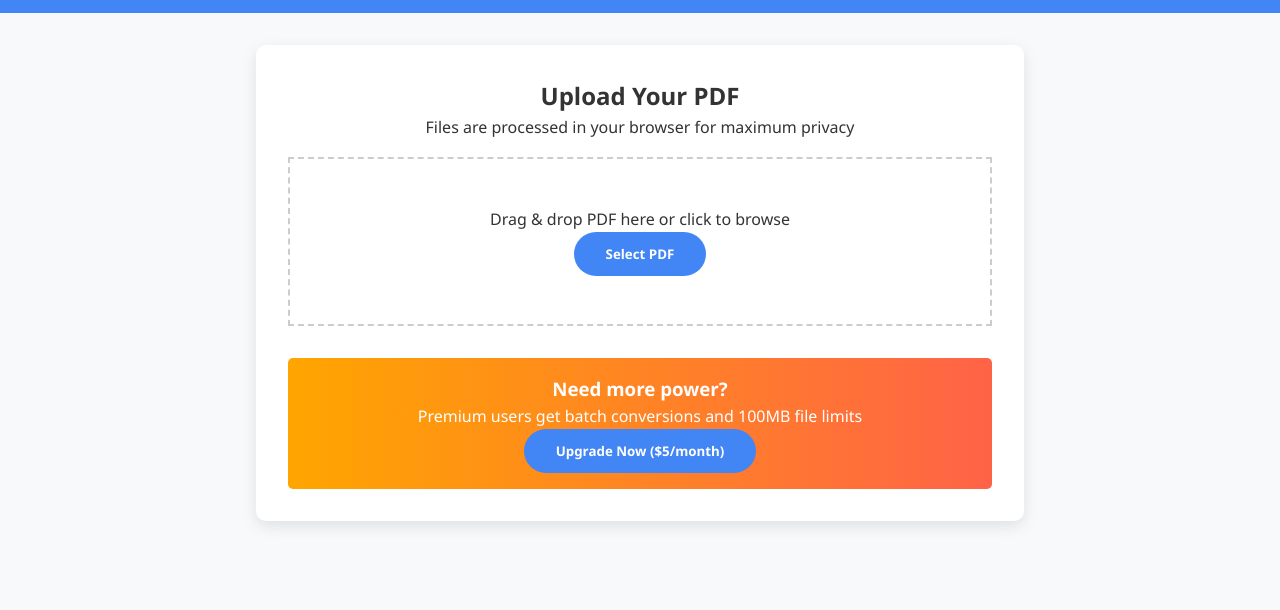
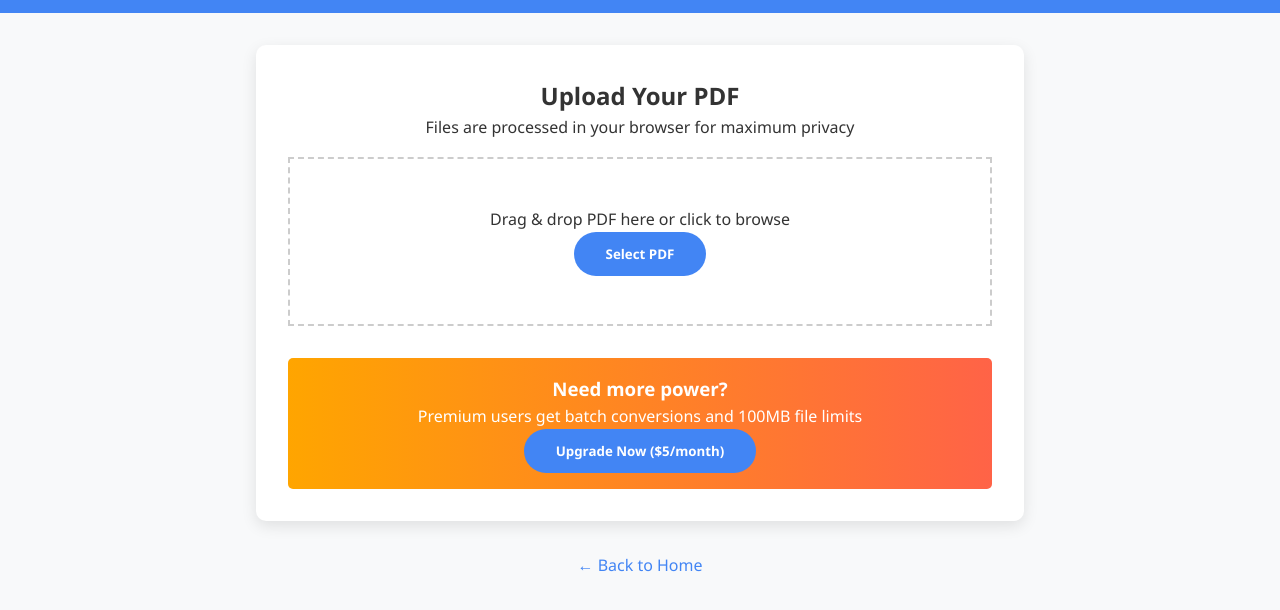
Before and after one commit to spaceangel-cloud/Index, a plain HTML site: page pdf-to-word.html in a window 1280 px wide. Shown: the part 96-706 px from the top of the page. Drawn offline with Linux system fonts and the light colour scheme; a script that the page names is missing.

Commit message:
Update pdf-to-word.html

```diff
--- a/pdf-to-word.html
+++ b/pdf-to-word.html
@@ -285,5 +285,10 @@
       // window.location.href = '/upgrade';
     });
   </script>
+  <div style="text-align: center; margin: 2rem;">
+  <a href="index.html" style="color: #4285F4; text-decoration: none;">
+    ← Back to Home
+  </a>
+</div>
 </body>
 </html>
```
